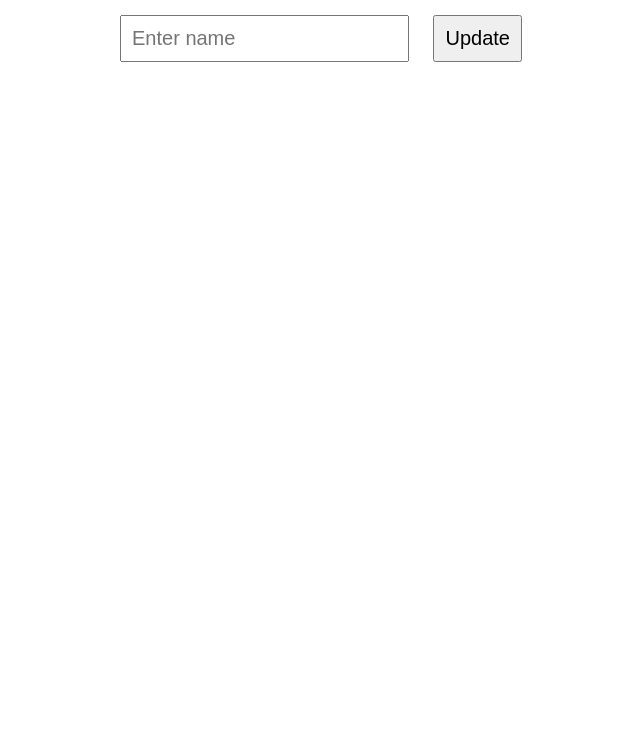
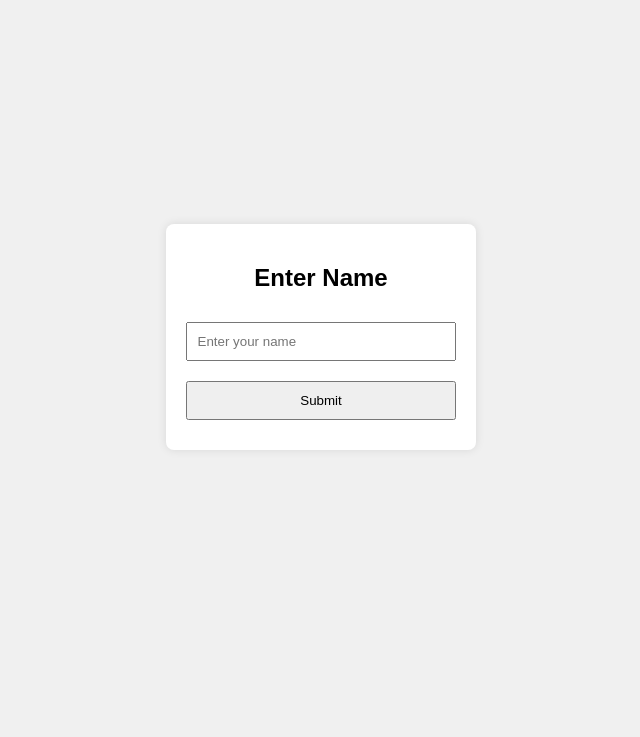
Before and after one commit to tandukuda/queue-display, a plain HTML site: page Update.html in a window 1280 px wide. Shown: the part 63-800 px from the top of the page, without its empty margins (319-959 px from the left). Drawn offline with Linux system fonts and the light colour scheme.

Commit message:
Update Update.html

```diff
--- a/Update.html
+++ b/Update.html
@@ -2,42 +2,56 @@
 <html lang="en">
 <head>
     <meta charset="UTF-8">
-    <meta name="viewport" content="width=device-width, initial-scale=1.0">
-    <title>Update Queue Name</title>
+    <title>Name Input</title>
     <style>
-        body { font-family: Arial, sans-serif; text-align: center; margin-top: 20px; }
-        input, button { font-size: 20px; padding: 10px; margin: 10px; }
+        body {
+            font-family: Arial, sans-serif;
+            display: flex;
+            justify-content: center;
+            align-items: center;
+            height: 100vh;
+            margin: 0;
+            background-color: #f0f0f0;
+        }
+        .container {
+            background-color: white;
+            padding: 20px;
+            border-radius: 8px;
+            box-shadow: 0 0 10px rgba(0,0,0,0.1);
+            text-align: center;
+        }
+        input, button {
+            margin: 10px 0;
+            padding: 10px;
+            width: 100%;
+            box-sizing: border-box;
+        }
     </style>
 </head>
 <body>
-    <h2>Update Queue Name</h2>
-    <input type="text" id="nameInput" placeholder="Enter name">
-    <button onclick="updateQueue()">Update</button>
+    <div class="container">
+        <h2>Enter Name</h2>
+        <input type="text" id="nameInput" placeholder="Enter your name">
+        <button onclick="sendName()">Submit</button>
+    </div>
 
     <script>
-        const socket = new WebSocket("wss://queue-name-server.glitch.me");
-
-socket.onopen = function() {
-    console.log("Connected to WebSocket server!");
-};
-
-socket.onerror = function(error) {
-    console.log("WebSocket Error:", error);
-};
-
-function updateQueue() {
-    const name = document.getElementById("nameInput").value;
-    if (socket.readyState === WebSocket.OPEN) {
-        socket.send(name);
-        console.log("Sent:", name);
-    } else {
-        console.log("WebSocket is not connected.");
-    }
-}
-
-        function updateQueue() {
-            const name = document.getElementById("nameInput").value;
-            socket.send(name);
+        function sendName() {
+            const name = document.getElementById('nameInput').value;
+            fetch('/update-name', {
+                method: 'POST',
+                headers: {
+                    'Content-Type': 'application/json',
+                },
+                body: JSON.stringify({ name: name })
+            })
+            .then(response => response.json())
+            .then(data => {
+                alert('Name updated successfully!');
+            })
+            .catch(error => {
+                console.error('Error:', error);
+            });
         }
     </script>
 </body>
```
